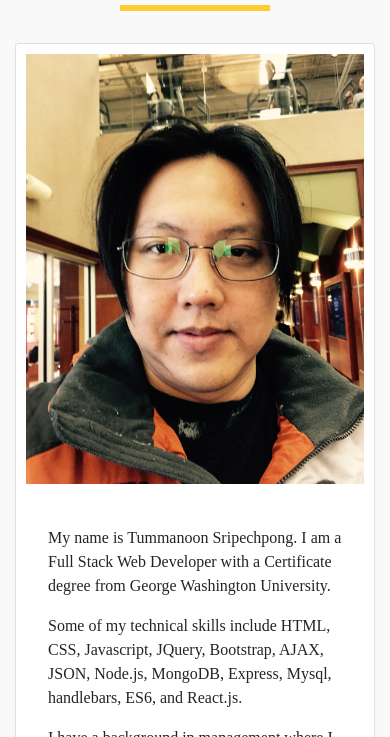
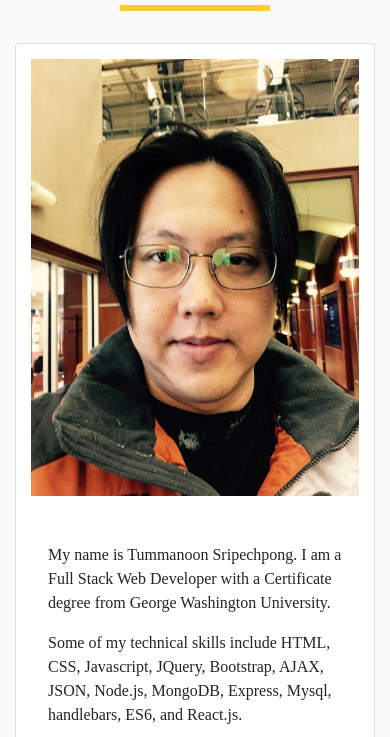
Before and after one commit to tummanoon77/Portfolio, a website: page index.html in a window 390 px wide. Shown: the part 107-844 px from the top of the page. Drawn offline with nearby package versions, Linux system fonts and the light colour scheme.

Commit message:
final fixed pic

```diff
--- a/assets/css/style.css
+++ b/assets/css/style.css
@@ -124,10 +124,10 @@ body{
       }
 
       .pic {
-        height: 450px;
-       width: 425px;
-       padding: 10px;
-       padding-left: 135px;
+        height: 100%;
+       width: 100%;
+       padding: 15px;
+
 
     }
      .container {
@@ -137,26 +137,3 @@ body{
     }
 
 }
-@media (max-width: 500px){
-    .pic {
-        height: 450px;
-       width: 425px;
-       padding: 10px;
-       padding-left: 50px;
-}
-}
-@media (max-width: 450px){
-    .pic {
-        height: 450px;
-       width: 100%;
-       padding: 15px;
-
-}
-}
-@media (max-width: 400px){
-    .pic {
-        height: 450px;
-       width: 100%;
-       padding: 10px;
-}
-}
```
